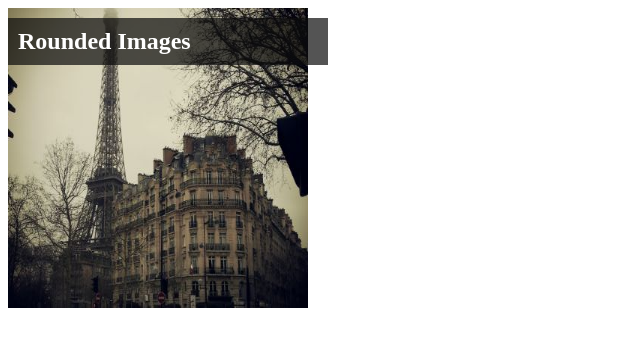
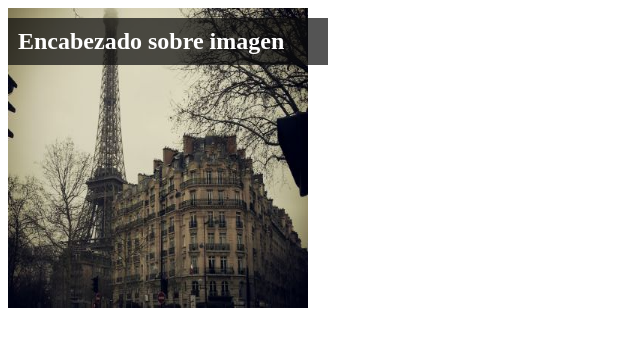
Before and after one commit to DavidMarinIru/EncabezadoImagen, a plain HTML site: page index.html in a window 1280 px wide. Shown: the whole page, without its empty margins (0-640 px from the left). Drawn offline with Linux system fonts and the light colour scheme.

Commit message:
Add files via upload

```diff
--- a/index.html
+++ b/index.html
@@ -6,7 +6,7 @@
 </head>
 <body>
   <div class="container">
-    <h2 class="cab">Rounded Images</h2>
+    <h2 class="cab">Encabezado sobre imagen</h2>
     <img class="img" src="images/foto.jpg" alt="Paris" width="300" height="300">
   </div>
 </body>
```
